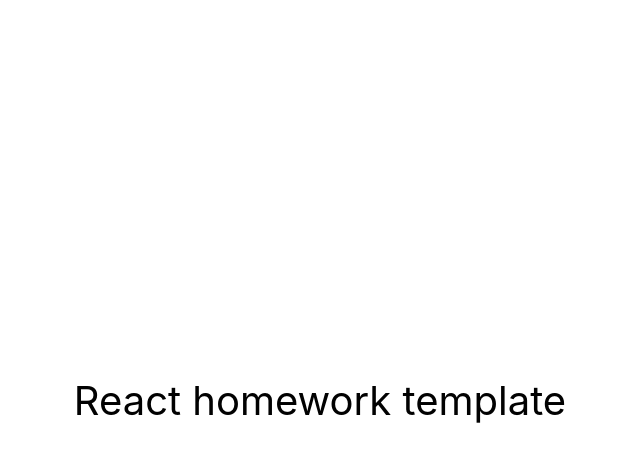
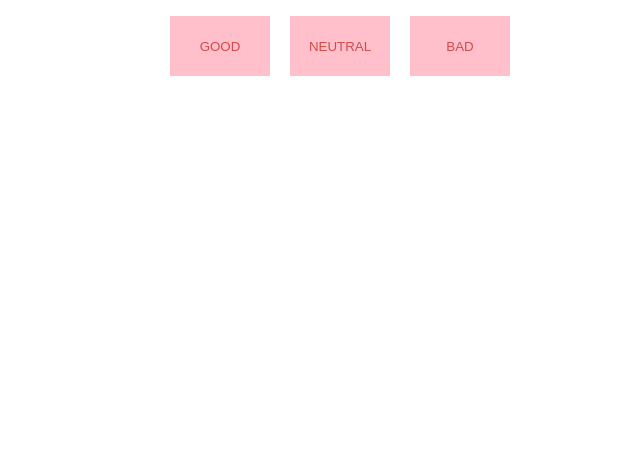
Before and after one commit to BondarViktoriia/goit-react-hw-04-feedback, a React (Create React App) app: page / in a window 1280 px wide. Shown: the top 462 px of the page, without its empty margins (320-960 px from the left). Built offline with nearby package versions, Linux system fonts and the light colour scheme.

Commit message:
feedback options

```diff
--- a/package.json
+++ b/package.json
@@ -7,9 +7,11 @@
     "@testing-library/jest-dom": "^5.16.3",
     "@testing-library/react": "^12.1.4",
     "@testing-library/user-event": "^13.5.0",
+    "prop-types": "^15.8.1",
     "react": "^18.1.0",
     "react-dom": "^18.1.0",
     "react-scripts": "5.0.1",
+    "styled-components": "^5.3.6",
     "web-vitals": "^2.1.3"
   },
   "scripts": {
--- a/src/components/App.jsx
+++ b/src/components/App.jsx
@@ -1,16 +1,26 @@
-export const App = () => {
-  return (
-    <div
-      style={{
-        height: '100vh',
-        display: 'flex',
-        justifyContent: 'center',
-        alignItems: 'center',
-        fontSize: 40,
-        color: '#010101'
-      }}
-    >
-      React homework template
+import React, { Component } from "react";
+import FeedbackOptions from "./FeedbackOptions";
+
+class App extends Component{
+
+  state = {
+  good: 0,
+  neutral: 0,
+  bad: 0
+  }
+
+
+
+  render() {
+
+    // const {good,neutral,bad}=this.state
+    return (
+      <div>
+        <FeedbackOptions options={["good","neutral","bad"]}  />
     </div>
-  );
-};
+    )
+  }
+}
+
+
+export default App;
--- /dev/null
+++ b/src/components/FeedbackOptions/FeedBackOptions.styled.jsx
@@ -0,0 +1,21 @@
+import styled from "styled-components";
+
+
+export const ButtonContainer = styled.ul`
+
+ text-align: center;
+`
+
+export const Button = styled.button`
+    width:100px;
+    height:60px;
+    background-color: pink;
+    color: #d44a4a;
+    border: none;
+    cursor:pointer;
+    text-transform: uppercase;
+
+    :not(:last-child){
+        margin-right:20px;
+    }
+`
--- /dev/null
+++ b/src/components/FeedbackOptions/FeedbackOptions.js
@@ -0,0 +1,24 @@
+import PropTypes from 'prop-types';
+import { Button, ButtonContainer } from './FeedBackOptions.styled';
+
+const FeedbackOptions = ({ options, onLeaveFeedback }) => (
+  <ButtonContainer>
+    {options.map(option => (
+      <Button
+        type="button"
+        name={option}
+        key={option}
+        onClick={onLeaveFeedback}
+      >
+        {option}
+      </Button>
+    ))}
+  </ButtonContainer>
+);
+
+FeedbackOptions.propsType = {
+  options: PropTypes.arrayOf(PropTypes.string.isRequired),
+  onLeaveFeedback: PropTypes.func.isRequired,
+};
+
+export default FeedbackOptions;
--- /dev/null
+++ b/src/components/FeedbackOptions/index.js
@@ -0,0 +1 @@
+ export {default} from './FeedbackOptions'
--- a/src/index.js
+++ b/src/index.js
@@ -1,6 +1,6 @@
 import React from 'react';
 import ReactDOM from 'react-dom/client';
-import { App } from 'components/App';
+import App from 'components/App';
 import './index.css';
 
 ReactDOM.createRoot(document.getElementById('root')).render(
```
Also changed, not shown: 1 other file (tests, documents, lock files or other folders).
